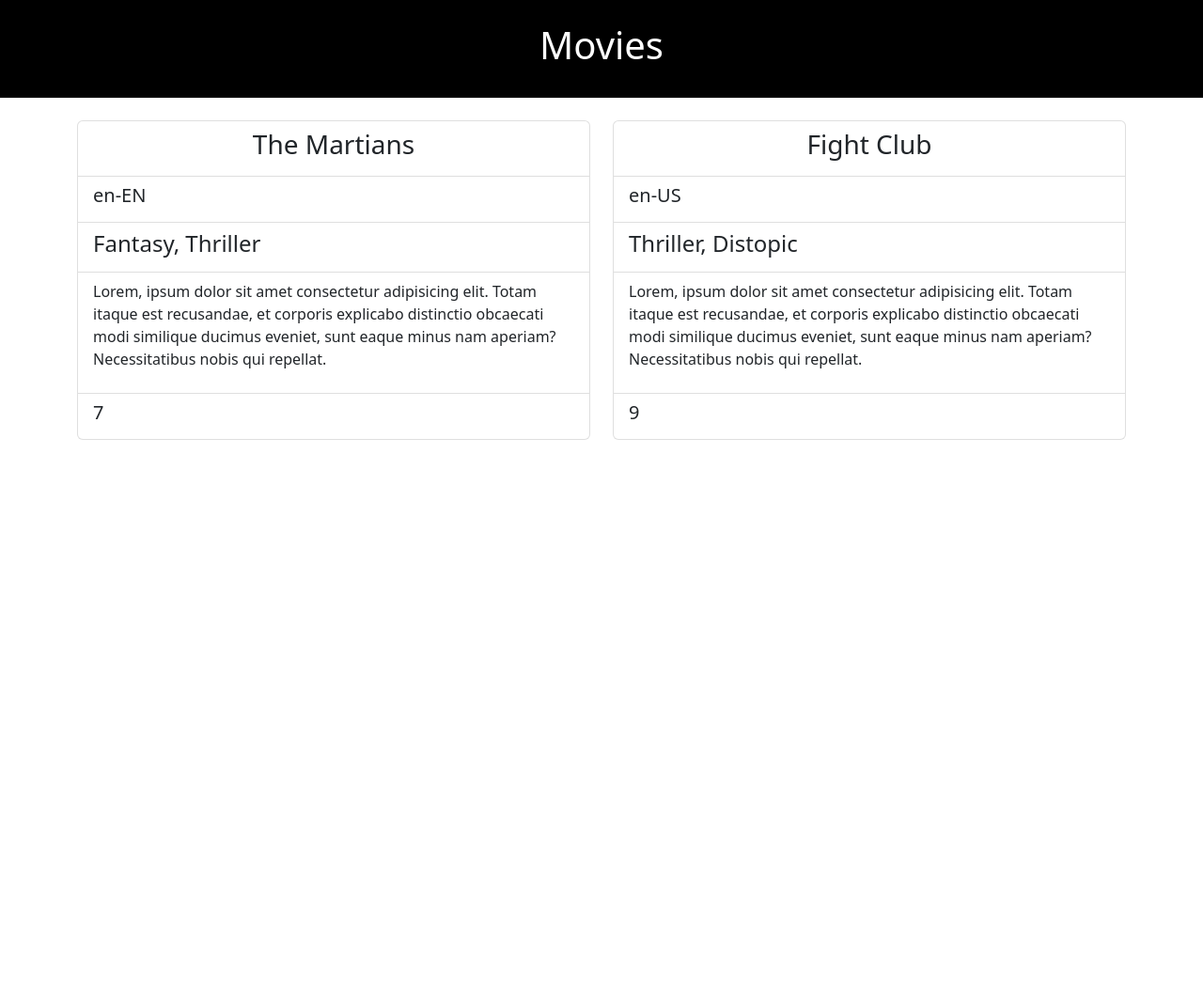
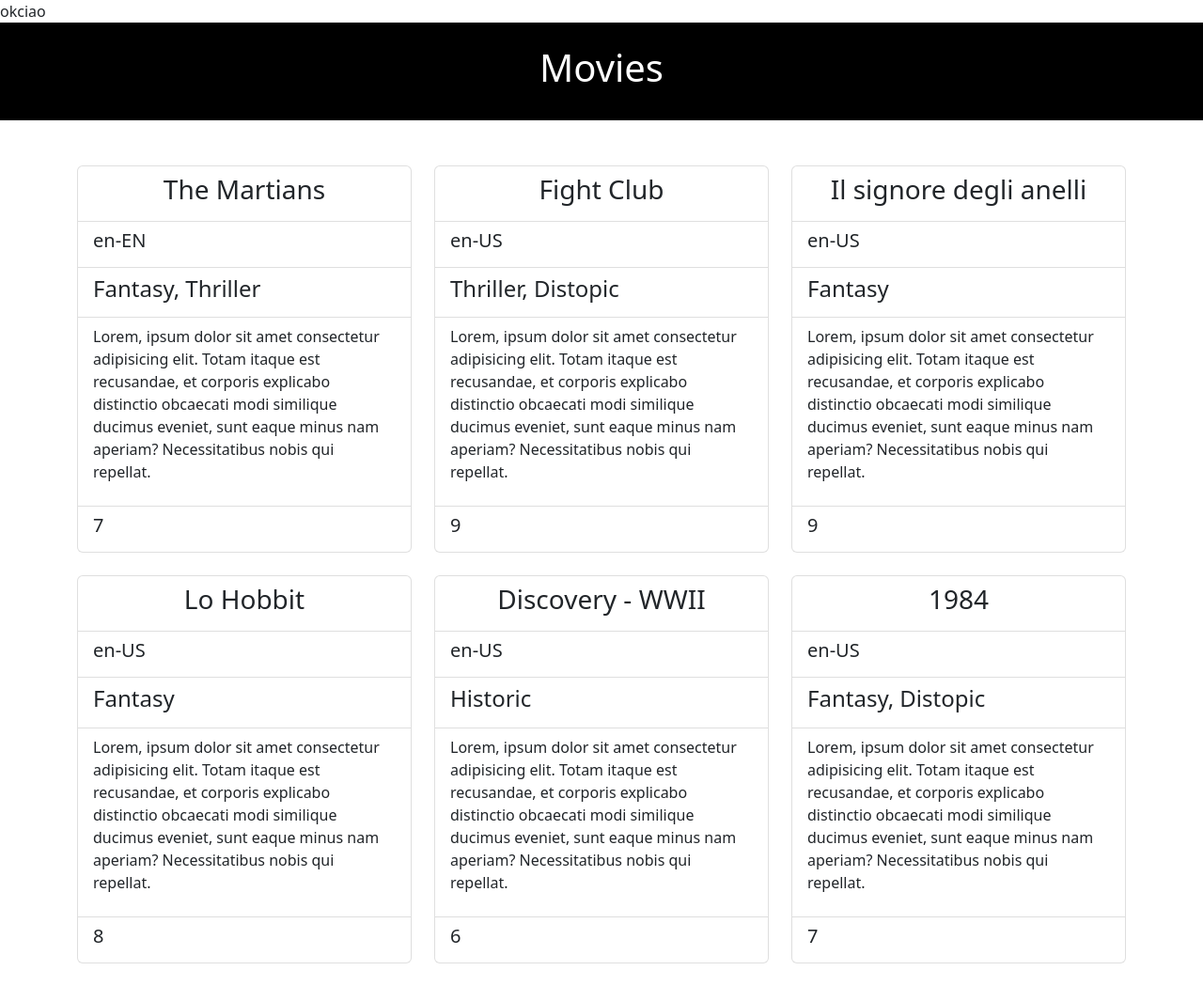
Before and after one commit to AndreaMinelli/php-oop-1, a PHP site: page / in a window 1280 px wide. Shown: the whole page at 94% size. Before the commit the page ends 468 px from the top, so only its background shows below. Run offline with PHP 8.4, Linux system fonts and the light colour scheme.

Commit message:
Aggiunti film a db_movies

```diff
--- a/data/db.php
+++ /dev/null
@@ -1,19 +0,0 @@
-<?php
-include_once __DIR__ . '/db_genres.php';
-
-$movies = [
-    [
-        'title' => 'The Martians',
-        'language' => 'en-EN',
-        'genre' => [$fantasy, $thriller],
-        'review' => 'Lorem, ipsum dolor sit amet consectetur adipisicing elit. Totam itaque est recusandae, et corporis explicabo distinctio obcaecati modi similique ducimus eveniet, sunt eaque minus nam aperiam? Necessitatibus nobis qui repellat.',
-        'vote' => '7'
-    ],
-    [
-        'title' => 'Fight Club',
-        'language' => 'en-US',
-        'genre' => [$thriller, $distopic],
-        'review' => 'Lorem, ipsum dolor sit amet consectetur adipisicing elit. Totam itaque est recusandae, et corporis explicabo distinctio obcaecati modi similique ducimus eveniet, sunt eaque minus nam aperiam? Necessitatibus nobis qui repellat.',
-        'vote' => '9'
-    ]
-];
--- /dev/null
+++ b/data/db_movies.php
@@ -0,0 +1,47 @@
+<?php
+include_once __DIR__ . '/db_genres.php';
+
+$movies = [
+    [
+        'title' => 'The Martians',
+        'language' => 'en-EN',
+        'genre' => [$fantasy, $thriller],
+        'review' => 'Lorem, ipsum dolor sit amet consectetur adipisicing elit. Totam itaque est recusandae, et corporis explicabo distinctio obcaecati modi similique ducimus eveniet, sunt eaque minus nam aperiam? Necessitatibus nobis qui repellat.',
+        'vote' => '7'
+    ],
+    [
+        'title' => 'Fight Club',
+        'language' => 'en-US',
+        'genre' => [$thriller, $distopic],
+        'review' => 'Lorem, ipsum dolor sit amet consectetur adipisicing elit. Totam itaque est recusandae, et corporis explicabo distinctio obcaecati modi similique ducimus eveniet, sunt eaque minus nam aperiam? Necessitatibus nobis qui repellat.',
+        'vote' => '9'
+    ],
+    [
+        'title' => 'Il signore degli anelli',
+        'language' => 'en-US',
+        'genre' => $fantasy,
+        'review' => 'Lorem, ipsum dolor sit amet consectetur adipisicing elit. Totam itaque est recusandae, et corporis explicabo distinctio obcaecati modi similique ducimus eveniet, sunt eaque minus nam aperiam? Necessitatibus nobis qui repellat.',
+        'vote' => '9'
+    ],
+    [
+        'title' => 'Lo Hobbit',
+        'language' => 'en-US',
+        'genre' => $fantasy,
+        'review' => 'Lorem, ipsum dolor sit amet consectetur adipisicing elit. Totam itaque est recusandae, et corporis explicabo distinctio obcaecati modi similique ducimus eveniet, sunt eaque minus nam aperiam? Necessitatibus nobis qui repellat.',
+        'vote' => '8'
+    ],
+    [
+        'title' => 'Discovery - WWII',
+        'language' => 'en-US',
+        'genre' => $historic,
+        'review' => 'Lorem, ipsum dolor sit amet consectetur adipisicing elit. Totam itaque est recusandae, et corporis explicabo distinctio obcaecati modi similique ducimus eveniet, sunt eaque minus nam aperiam? Necessitatibus nobis qui repellat.',
+        'vote' => '6'
+    ],
+    [
+        'title' => '1984',
+        'language' => 'en-US',
+        'genre' => [$fantasy, $distopic],
+        'review' => 'Lorem, ipsum dolor sit amet consectetur adipisicing elit. Totam itaque est recusandae, et corporis explicabo distinctio obcaecati modi similique ducimus eveniet, sunt eaque minus nam aperiam? Necessitatibus nobis qui repellat.',
+        'vote' => '7'
+    ],
+];
--- a/index.php
+++ b/index.php
@@ -1,12 +1,18 @@
 <?php
 
 include_once __DIR__ . '/models/Movie.php';
-include_once __DIR__ . '/data/db.php';
+include_once __DIR__ . '/data/db_movies.php';
 
 $moviesList = [];
 
 foreach ($movies as $movie) {
     $moviesList[] = new Movie($movie['title'], $movie['language'], $movie['genre'], $movie['review'], $movie['vote']);
+}
+
+$lol = ['ok', 'ciao'];
+
+foreach ($lol as $lo) {
+    echo ${$lo} = $lo;
 }
 
 ?>
@@ -29,7 +35,7 @@ foreach ($movies as $movie) {
     </header>
     <main>
         <div class="container">
-            <div class="row my-4">
+            <div class="row row-cols-3 my-4 g-4">
                 <?php foreach ($moviesList as $movie) : ?>
                     <div class="col">
                         <ul class="list-group">
--- a/models/Movie.php
+++ b/models/Movie.php
@@ -1,7 +1,4 @@
 <?php
-
-include __DIR__ . '/../data/db_genres.php';
-
 class Movie
 {
     public $title;
```
